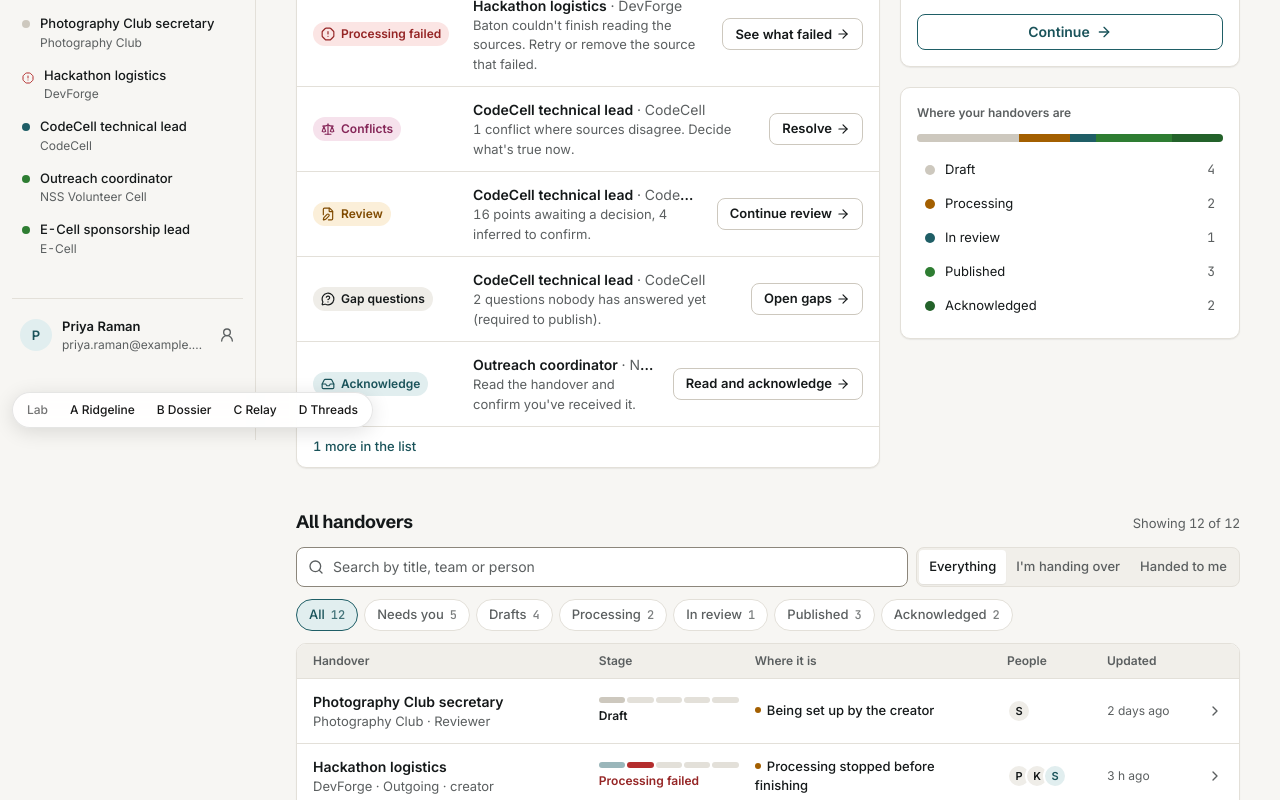
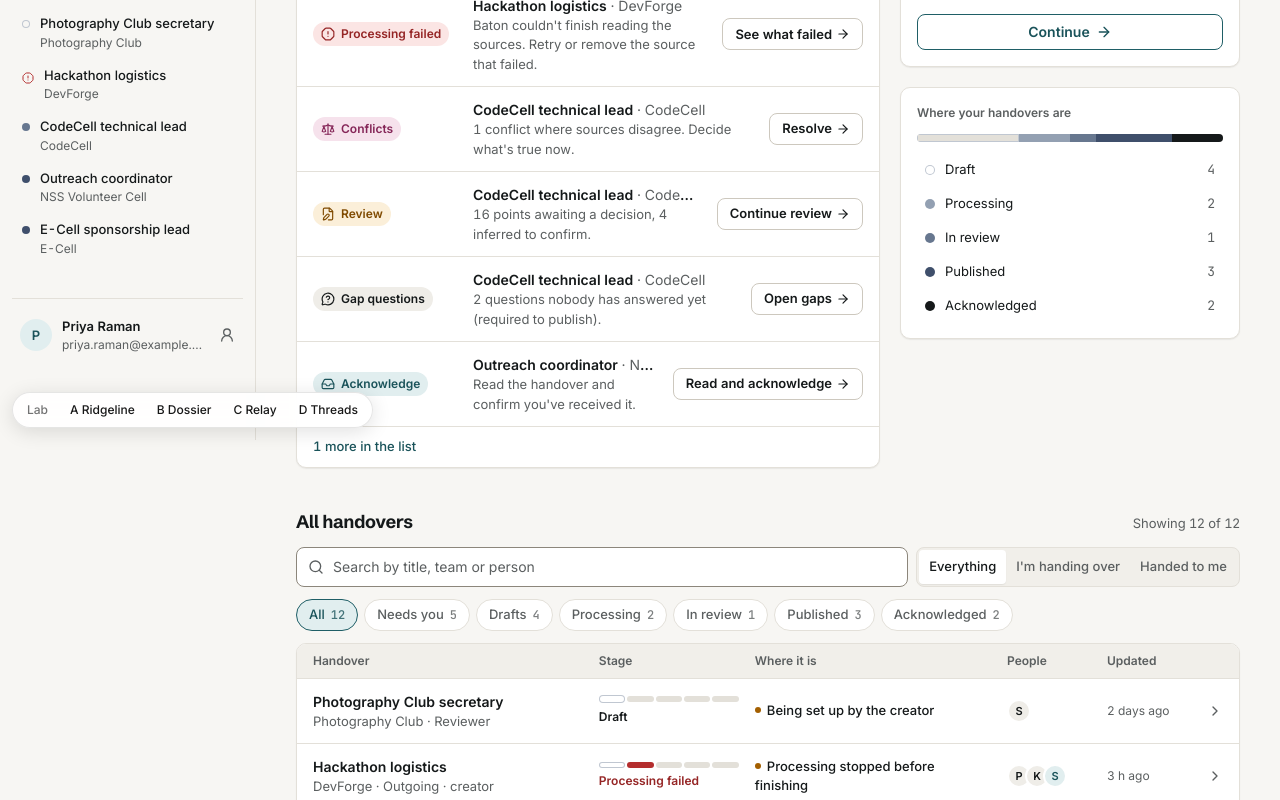
Before and after one commit to maneeshkhandavalli/baton-, a Next.js app: page /design/dashboard-preview in a window 1280 px wide. Shown: the part 360-1160 px from the top of the page. Built offline with nearby package versions, Linux system fonts and the light colour scheme.

Commit message:
style(dashboard-preview): brand spec values and the tide stage scale
Co-Authored-By: Claude Opus 5.5 <noreply@anthropic.com>

```diff
--- a/app/(design-lab)/design/dashboard-preview/dash.css
+++ b/app/(design-lab)/design/dashboard-preview/dash.css
@@ -34,6 +34,12 @@
   --dp-conflict-soft: #f6e2ec;
   --dp-shadow: 0 1px 2px rgb(21 25 26 / 0.04), 0 1px 1px rgb(21 25 26 / 0.03);
   --dp-ring: #1f5e66;
+  /* Stage scale ("tide"): outside system tones and petrol; further along = darker. Always paired with the word. */
+  --dp-stage-draft: #c0c7d1;
+  --dp-stage-processing: #93a0b2;
+  --dp-stage-review: #67778f;
+  --dp-stage-published: #3f4f6b;
+  --dp-stage-acknowledged: #15191a;
 
   background: var(--dp-bg);
   color: var(--dp-fg);
@@ -57,25 +63,30 @@
   --dp-fg: #e8eeee;
   --dp-muted-fg: #9fb0b3;
   --dp-primary: #5fb7bf;
-  --dp-primary-hover: #7fc7cd;
+  --dp-primary-hover: #7ccbd2;
   --dp-primary-fg: #8fd3d9;
   --dp-primary-soft: #133238;
   --dp-on-primary: #0f1416;
   --dp-success: #5dbb63;
-  --dp-success-fg: #8ed392;
+  --dp-success-fg: #8ad38e;
   --dp-success-soft: #14281a;
   --dp-warning: #e0a23a;
-  --dp-warning-fg: #edc075;
+  --dp-warning-fg: #efc06e;
   --dp-warning-soft: #2e2311;
   --dp-danger: #f07466;
-  --dp-danger-fg: #f6a197;
+  --dp-danger-fg: #f6a196;
   --dp-danger-soft: #331816;
   --dp-conflict: #e584b6;
-  --dp-conflict-fg: #f0aed0;
+  --dp-conflict-fg: #f0aecf;
   --dp-conflict-soft: #321a28;
   /* Shadows vanish on dark paper: a faint top highlight defines raised surfaces instead. */
   --dp-shadow: inset 0 1px 0 rgb(232 238 238 / 0.04), 0 1px 2px rgb(0 0 0 / 0.4);
   --dp-ring: #5fb7bf;
+  --dp-stage-draft: #3a4552;
+  --dp-stage-processing: #586577;
+  --dp-stage-review: #7d8ba0;
+  --dp-stage-published: #a9b6c8;
+  --dp-stage-acknowledged: #e8eeee;
 }
 
 .dp .dp-title {
--- a/app/(design-lab)/design/dashboard-preview/dashboard-preview.tsx
+++ b/app/(design-lab)/design/dashboard-preview/dashboard-preview.tsx
@@ -563,11 +563,11 @@ function Pipeline({ counts, active, onPick }: { counts: Record<StatusFilter, num
 /* ── Register row ────────────────────────────────────────────────────────── */
 
 const STAGE_FILL: Record<Stage, string> = {
-  draft: "bg-(--dp-border-strong)",
-  processing: "bg-(--dp-warning)",
-  review: "bg-(--dp-primary)",
-  published: "bg-(--dp-success)",
-  acknowledged: "bg-(--dp-success-fg)",
+  draft: "bg-transparent ring-1 ring-inset ring-(--dp-stage-draft)",
+  processing: "bg-(--dp-stage-processing)",
+  review: "bg-(--dp-stage-review)",
+  published: "bg-(--dp-stage-published)",
+  acknowledged: "bg-(--dp-stage-acknowledged)",
 };
 
 function StageDot({ stage, health, className }: { stage: Stage; health: DashboardRow["health"]; className?: string }) {
@@ -585,7 +585,7 @@ function StageTrack({ stage, health }: { stage: Stage; health: DashboardRow["hea
             key={s.id}
             className={cn(
               "h-1.5 flex-1 rounded-full",
-              i < idx ? "bg-(--dp-primary) opacity-45" : i === idx ? (health === "failed" ? "bg-(--dp-danger)" : STAGE_FILL[s.id]) : "bg-(--dp-track)",
+              i < idx ? STAGE_FILL[s.id] : i === idx ? (health === "failed" ? "bg-(--dp-danger)" : cn(STAGE_FILL[s.id], "h-2 -translate-y-px")) : "bg-(--dp-track)",
             )}
           />
         ))}
```
